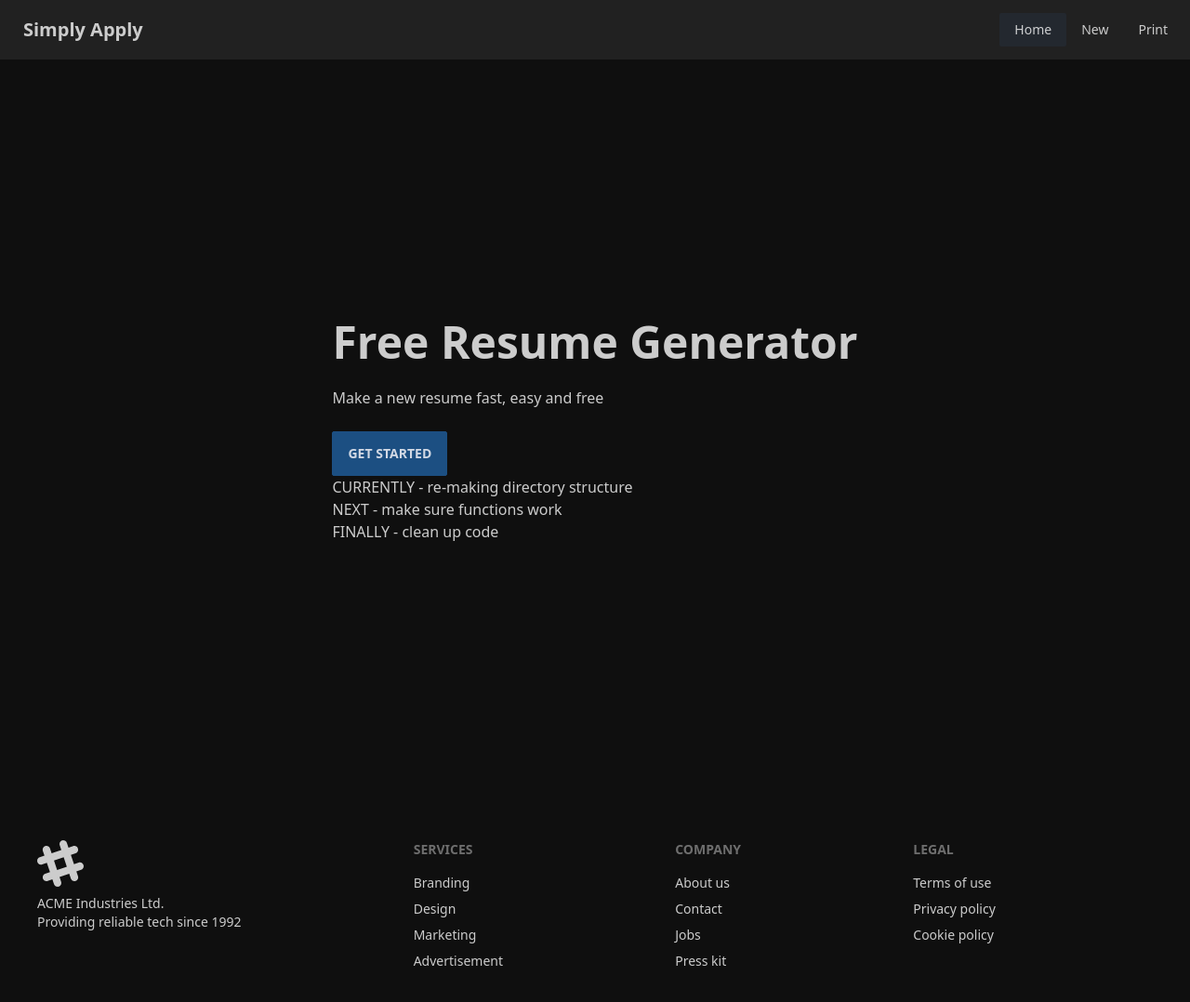
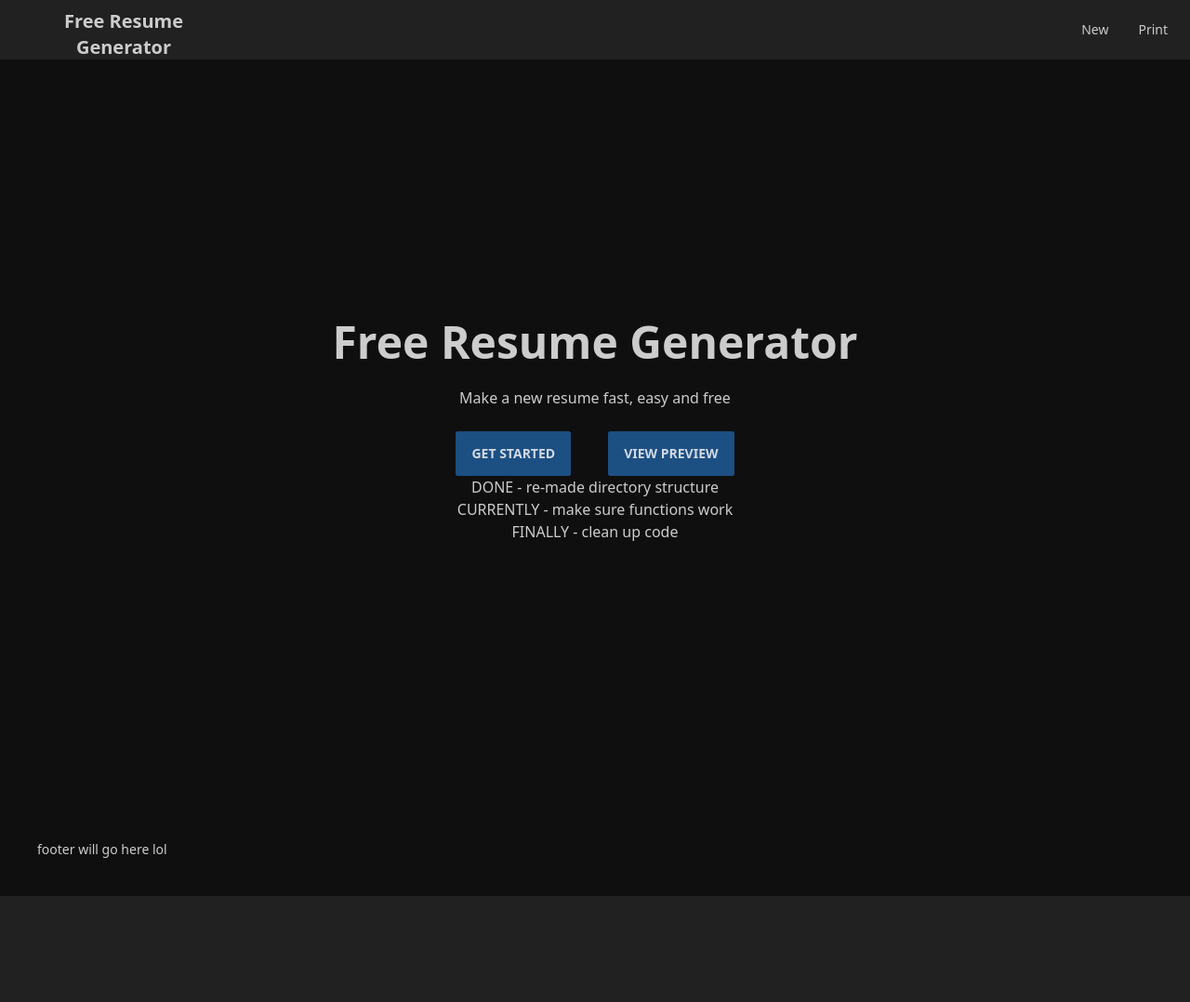
Before and after one commit to manski117/resume-generator, a Next.js app: page / in a window 1280 px wide. Shown: the top 1078 px of the page at 93% size. After the commit the page ends 964 px from the top, so only its background shows below. Built offline with nearby package versions, Linux system fonts and the light colour scheme.

Commit message:
Modify directory structure and homepage

```diff
--- a/src/app/layout.tsx
+++ b/src/app/layout.tsx
@@ -19,7 +19,9 @@ export default function RootLayout({
         </head>
         <body>
             <Navbar />
-            <main>{children}</main>
+            <main className='w-full mx-auto'>
+                {children}
+            </main>
         </body>
       </html>
     )
--- /dev/null
+++ b/src/app/new/page.tsx
@@ -0,0 +1,11 @@
+import React from "react";
+
+export default function NewPage(){
+    //code here
+
+    return(
+        <div>
+            <h1 className="w-full">wuzzup</h1>
+        </div>
+    )
+}
--- a/src/app/page.tsx
+++ b/src/app/page.tsx
@@ -7,19 +7,24 @@ export default function Home() {
     <>
       <div className="hero min-h-screen bg-base-200">
         <div className="hero-content flex-col lg:flex-row">
-          <div>
-            <h1 className="text-5xl font-bold">Free Resume Generator</h1>
+          <div className="flex flex-col justify-center items-center" >
+            <h1 className="text-5xl text-center font-bold">Free Resume Generator</h1>
             <p className="py-6">
               Make a new resume fast, easy and free
             </p>
-            <Link href="/new">
-              <button className="btn btn-primary">Get Started</button>
-            </Link>
+            <div className="w-full flex flex-row items-center justify-center gap-6 md:gap-10">
+                <Link href="/new">
+                  <button className="btn btn-primary">Get Started</button>
+                </Link>
+                <Link href="/print">
+                  <button className="btn btn-primary">View Preview</button>
+                </Link>
+            </div>
             <h3>
-                CURRENTLY - re-making directory structure
+                DONE - re-made directory structure
             </h3>
             <h4>
-                NEXT - make sure functions work
+                CURRENTLY - make sure functions work
             </h4>
             <h5>
                 FINALLY - clean up code
@@ -28,44 +33,7 @@ export default function Home() {
         </div>
       </div>
       <footer className="footer p-10 bg-base-200 text-base-content">
-        <div>
-          <svg
-            width="50"
-            height="50"
-            viewBox="0 0 24 24"
-            xmlns="http://www.w3.org/2000/svg"
-            fillRule="evenodd"
-            clip-rule="evenodd"
-            className="fill-current"
-          >
-            <path d="M22.672 15.226l-2.432.811.841 2.515c.33 1.019-.209 2.127-1.23 2.456-1.15.325-2.148-.321-2.463-1.226l-.84-2.518-5.013 1.677.84 2.517c.391 1.203-.434 2.542-1.831 2.542-.88 0-1.601-.564-1.86-1.314l-.842-2.516-2.431.809c-1.135.328-2.145-.317-2.463-1.229-.329-1.018.211-2.127 1.231-2.456l2.432-.809-1.621-4.823-2.432.808c-1.355.384-2.558-.59-2.558-1.839 0-.817.509-1.582 1.327-1.846l2.433-.809-.842-2.515c-.33-1.02.211-2.129 1.232-2.458 1.02-.329 2.13.209 2.461 1.229l.842 2.515 5.011-1.677-.839-2.517c-.403-1.238.484-2.553 1.843-2.553.819 0 1.585.509 1.85 1.326l.841 2.517 2.431-.81c1.02-.33 2.131.211 2.461 1.229.332 1.018-.21 2.126-1.23 2.456l-2.433.809 1.622 4.823 2.433-.809c1.242-.401 2.557.484 2.557 1.838 0 .819-.51 1.583-1.328 1.847m-8.992-6.428l-5.01 1.675 1.619 4.828 5.011-1.674-1.62-4.829z"></path>
-          </svg>
-          <p>
-            ACME Industries Ltd.
-            <br />
-            Providing reliable tech since 1992
-          </p>
-        </div>
-        <div>
-          <span className="footer-title">Services</span>
-          <a className="link link-hover">Branding</a>
-          <a className="link link-hover">Design</a>
-          <a className="link link-hover">Marketing</a>
-          <a className="link link-hover">Advertisement</a>
-        </div>
-        <div>
-          <span className="footer-title">Company</span>
-          <a className="link link-hover">About us</a>
-          <a className="link link-hover">Contact</a>
-          <a className="link link-hover">Jobs</a>
-          <a className="link link-hover">Press kit</a>
-        </div>
-        <div>
-          <span className="footer-title">Legal</span>
-          <a className="link link-hover">Terms of use</a>
-          <a className="link link-hover">Privacy policy</a>
-          <a className="link link-hover">Cookie policy</a>
-        </div>
+footer will go here lol
       </footer>
     </>
   );
--- /dev/null
+++ b/src/app/print/page.tsx
@@ -0,0 +1,11 @@
+import React from "react";
+
+export default function PrintPage(){
+    //code here
+
+    return(
+        <div>
+            <h1 className="w-full">wuzzup but print page</h1>
+        </div>
+    )
+}
--- a/src/components/Navbar.tsx
+++ b/src/components/Navbar.tsx
@@ -9,20 +9,12 @@ export function Navbar() {
   return (
     <div className="navbar bg-base-100">
       <div className="flex-1">
-        <Link href="/" className="btn btn-ghost normal-case text-xl">
-          Simply Apply
+        <Link href="/" className="btn btn-ghost w-[150px] md:w-[250px] normal-case text-sm md:text-xl" title="home">
+          Free Resume Generator
         </Link>
       </div>
       <div className="flex-none">
         <ul className="menu menu-horizontal p-0">
-          <li>
-            <Link
-              href="/"
-              className={currentRoute === "/" ? "active" : undefined}
-            >
-              Home
-            </Link>
-          </li>
           <li>
             <Link
               href="/new"
```
